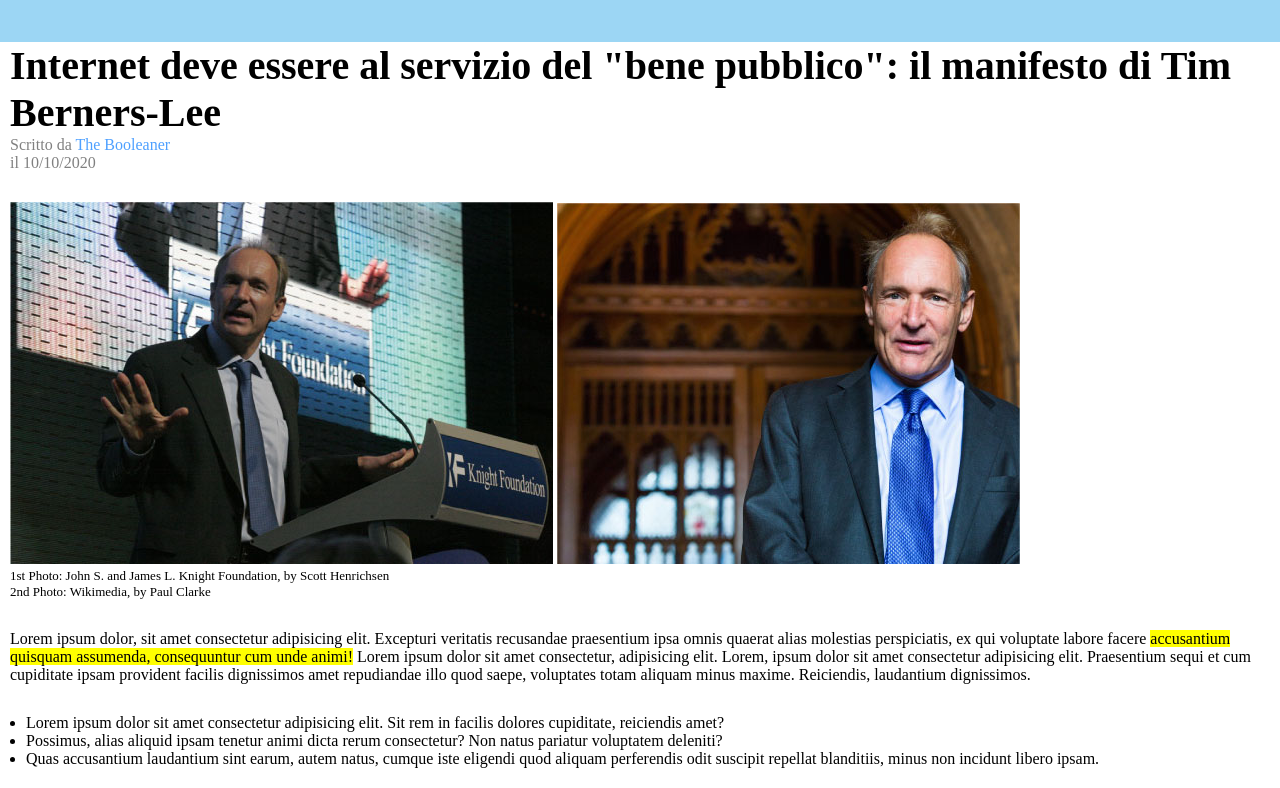
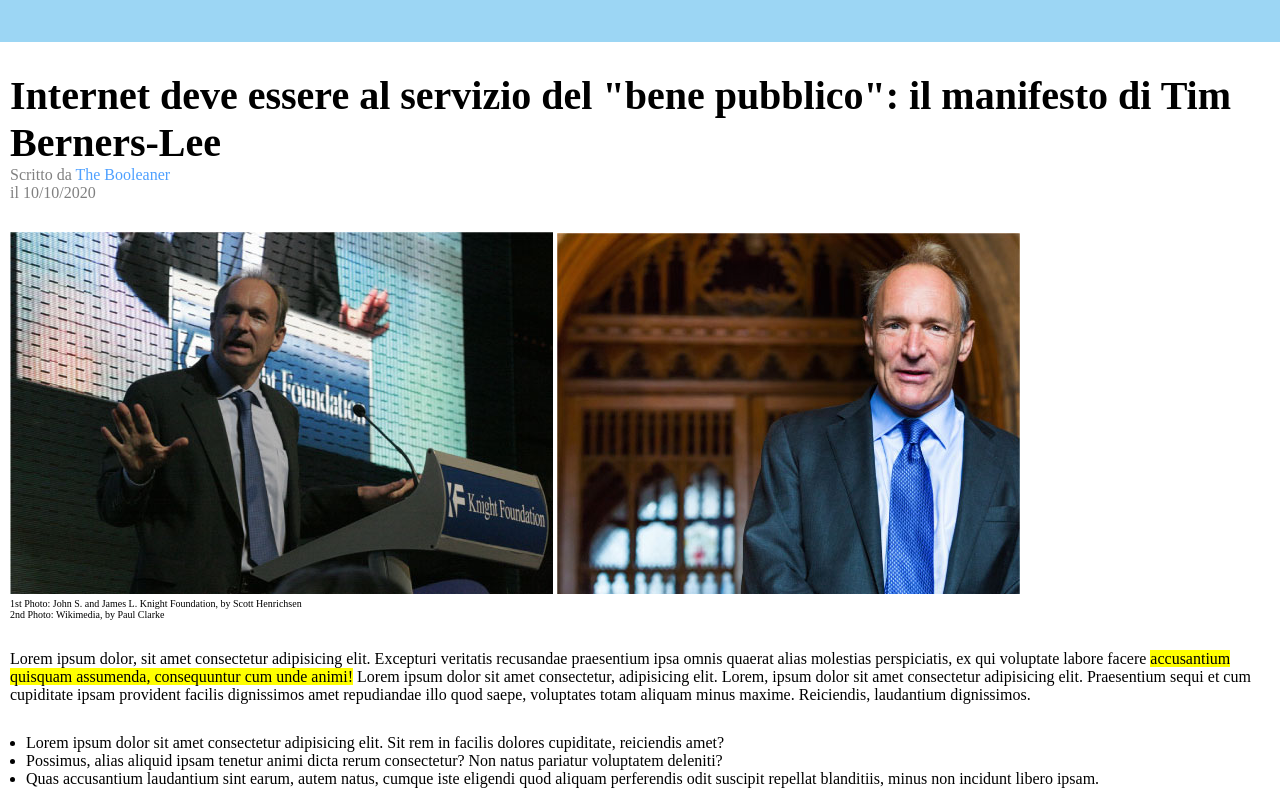
Before and after one commit to s-motto/html-css-booleaner, a plain HTML site: page index.html in a window 1280 px wide. Shown: the part 88-876 px from the top of the page. Drawn offline with Linux system fonts and the light colour scheme.

Commit message:
fix: figcaption font-size

```diff
--- a/style.css
+++ b/style.css
@@ -21,6 +21,7 @@ header {
 
 .titolo {
     padding-left: 10px;
+    margin-top: 30px;
 }
 
 main {
@@ -48,7 +49,7 @@ figure {
 }
 
 figcaption {
-    font-size: small;
+    font-size: 10px;
 }
 
 .evidenziato {
```
